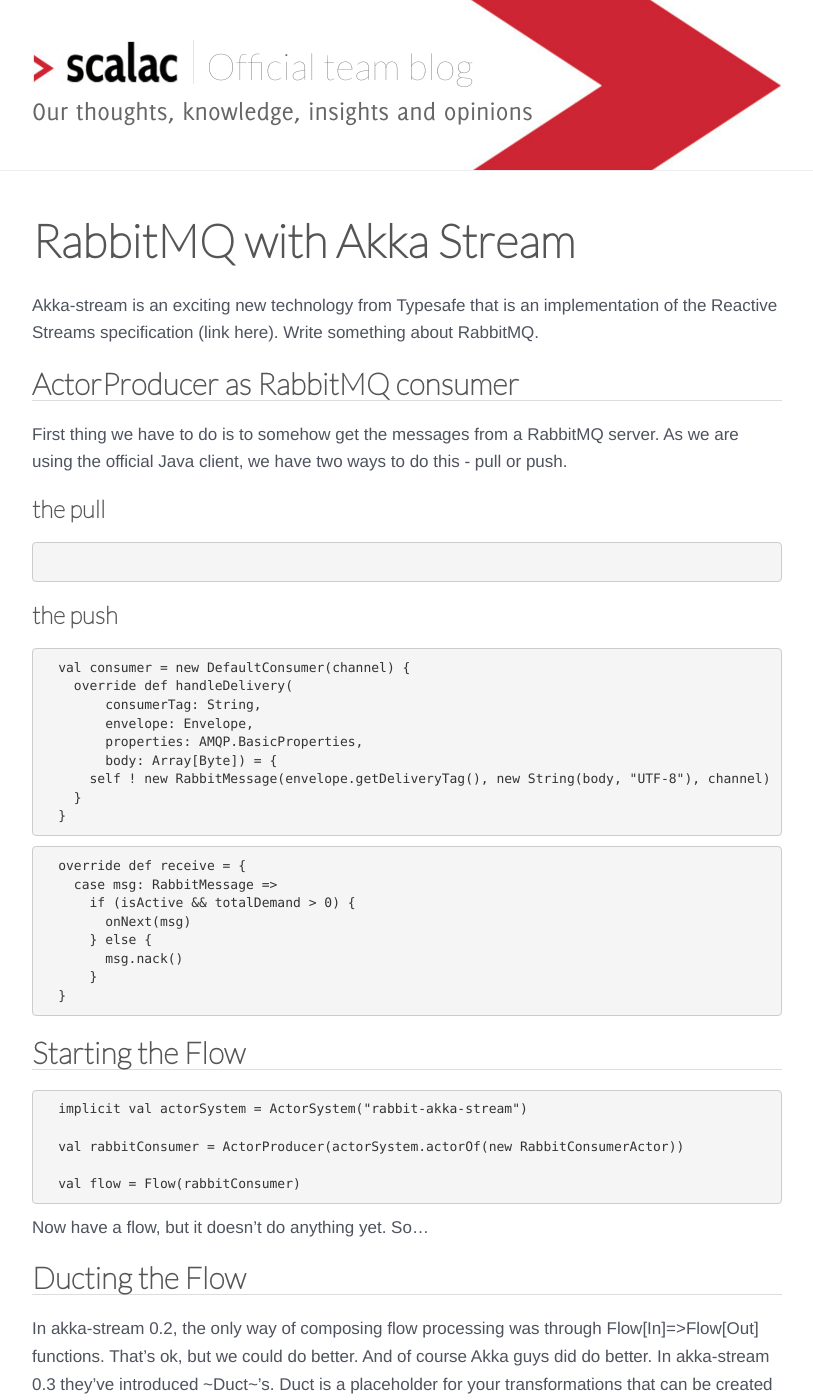
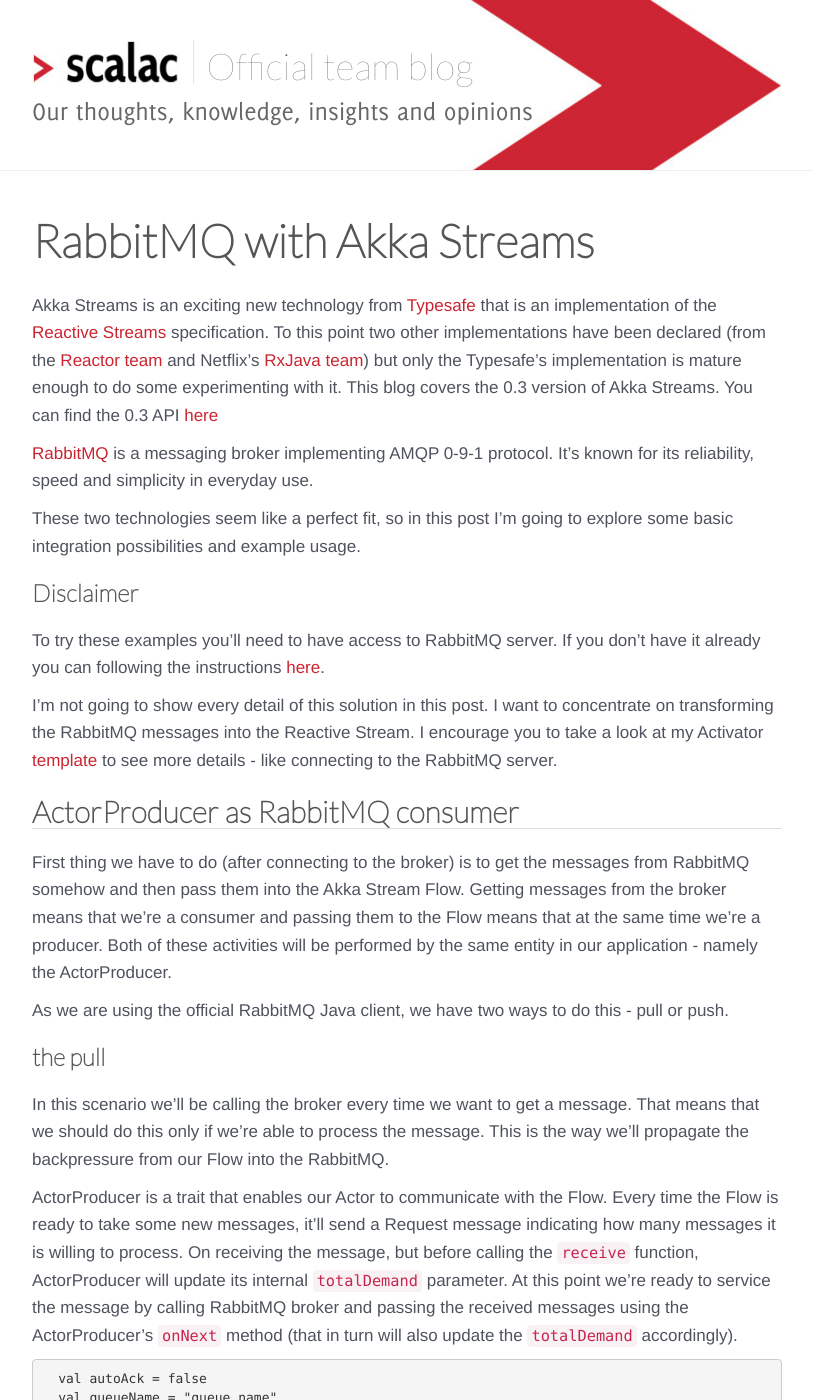
Before and after one commit to serafinmaciej/ScalaConsultants.github.io, a Jekyll site: the page built from _posts/2014-06-22-rabbit-with-akka-stream.markdown, in a window 1280 px wide and 1400 px high. Shown: the whole window, without its empty margins (233-1046 px from the left). Built offline with Jekyll 4.4.1, drawn with Linux system fonts in a browser that asks for light colours; comment, search, counter and statistics services are not loaded; some of the changed text lies outside the part shown.

Commit message:
some more meat

```diff
--- a/_posts/2014-06-22-rabbit-with-akka-stream.markdown
+++ b/_posts/2014-06-22-rabbit-with-akka-stream.markdown
@@ -2,27 +2,63 @@
 comments: true
 date: 2014-06-22 15:55:55
 layout: post
-slug: rabbit-with-akka-stream
-title: RabbitMQ with Akka Stream
-summary: Showing how Akka Streams play nicely with RabbitMQ.
+slug: rabbit-with-akka-streams
+title: RabbitMQ with Akka Streams
+summary: Shows how Akka Streams play nicely with RabbitMQ and provides interesting new way of working with RabbitMQ messages.
 author: Jakub Czuchnowski
 tags:
+- Scala
 - Akka
-- akka-stream
+- Akka Streams
 - RabbitMQ
 ---
 
-Akka-stream is an exciting new technology from Typesafe that is an implementation of the Reactive Streams specification (link here).
-Write something about RabbitMQ.
+Akka Streams is an exciting new technology from [Typesafe](http://www.typesafe.com/) that is an implementation of the [Reactive Streams](http://www.reactive-streams.org/) specification. To this point two other implementations have been declared (from the [Reactor team](https://github.com/reactor/reactor) and Netflix's [RxJava team](https://github.com/Netflix/RxJava/issues/1000)) but only the Typesafe's implementation is mature enough to do some experimenting with it. This blog covers the 0.3 version of Akka Streams. You can find the 0.3 API [here](http://doc.akka.io/api/akka-stream-experimental/0.3/?_ga=1.31946302.1218088554.1402534155#package)
+
+[RabbitMQ](http://www.rabbitmq.com/) is a messaging broker implementing AMQP 0-9-1 protocol. It's known for its reliability, speed and simplicity in everyday use.
+
+These two technologies seem like a perfect fit, so in this post I'm going to explore some basic integration possibilities and example usage.
+
+###Disclaimer
+To try these examples you'll need to have access to RabbitMQ server. If you don't have it already you can following the instructions [here](http://www.rabbitmq.com/download.html).
+
+I'm not going to show every detail of this solution in this post. I want to concentrate on transforming the RabbitMQ messages into the Reactive Stream. I encourage you to take a look at my Activator [template](https://github.com/jczuchnowski/rabbitmq-akka-stream) to see more details - like connecting to the RabbitMQ server.
 
 ##ActorProducer as RabbitMQ consumer
-First thing we have to do is to somehow get the messages from a RabbitMQ server. As we are using the official Java client, we have two ways to do this - pull or push.
+
+First thing we have to do (after connecting to the broker) is to get the messages from RabbitMQ somehow and then pass them into the Akka Stream Flow. Getting messages from the broker means that we're a consumer and passing them to the Flow means that at the same time we're a producer. Both of these activities will be performed by the same entity in our application - namely the ActorProducer.
+
+As we are using the official RabbitMQ Java client, we have two ways to do this - pull or push.
 
 ###the pull
 
+In this scenario we'll be calling the broker every time we want to get a message. That means that we should do this only if we're able to process the message. This is the way we'll propagate the backpressure from our Flow into the RabbitMQ.
+
+ActorProducer is a trait that enables our Actor to communicate with the Flow. Every time the Flow is ready to take some new messages, it'll send a Request message indicating how many messages it is willing to process. On receiving the message, but before calling the `receive` function, ActorProducer will update its internal `totalDemand` parameter. At this point we're ready to service the message by calling RabbitMQ broker and passing the received messages using the ActorProducer's `onNext` method (that in turn will also update the `totalDemand` accordingly).
+
 ~~~ scala
+  val autoAck = false
+  val queueName = "queue.name"
 
+  override def receive = {
+    case Request(elements) => if (isActive) {
+      (1 to elements) foreach { _ =>
+        val response = channel.basicGet(binding.queue, autoAck)
+        if (response != null) {
+          val msg = new RabbitMessage(
+            response.getEnvelope().getDeliveryTag(),
+            new String(response.getBody(), "UTF-8"),
+            channel)
+          onNext(msg)
+        }
+      }
+    }
+  }
 ~~~
+
+You'll probably notice that if RabbitMQ doesn't have any messages for us, it'll return null. That means that if we're consuming the messages faster than the producer is sending them to the broker, we will be generating much unnecessary web traffic and we'll be wasting resources.
+
+That is why we will use the Push method next.
 
 ###the push
 
@@ -35,6 +71,12 @@
         body: Array[Byte]) = {
       self ! new RabbitMessage(envelope.getDeliveryTag(), new String(body, "UTF-8"), channel)
     }
+  }
+
+  def register(channel: Channel, queue: String, consumer: Consumer): Unit =  {
+    val autoAck = false
+    val queue = "queue.name"
+    ch.basicConsume(queue, autoAck, consumer)
   }
 ~~~
 
@@ -63,7 +105,7 @@
 
 ##Ducting the Flow
 
-In akka-stream 0.2, the only way of composing flow processing was through Flow[In]=>Flow[Out] functions. That's ok, but we could do better. And of course Akka guys did do better. In akka-stream 0.3 they've introduced ~Duct~'s. Duct is a placeholder for your transformations that can be created independently from the Flow and later attached to it. The signature is ~Duct[In, Out]~. As you might have guessed, ~In~ is a type that enters the Duct and ~Out~ is the type that leaves. Here's an example of a Duct:
+In Akka Streams 0.2, the only way of composing flow processing was through `Flow[In] => Flow[Out]` functions. That's ok, but we could do better. And of course Akka guys did do better. In Akka Streams 0.3 they've introduced `Duct`'s. Duct is a placeholder for your transformations that can be created independently from the Flow and later attached to it. The signature is `Duct[In, Out]`. As you might have guessed, `In` is a type that enters the Duct and `Out` is the type that leaves. Here's an example of a Duct:
 
 ~~~ scala
   val duct: Duct[RabbitMessage, String] = Duct[RabbitMessage].
@@ -78,9 +120,15 @@
     }
 ~~~
 
-We create the Duct by a call to a companion object with an input type - Duct[RabbitMessage]. At this point our Duct has a type of Duct[RabbitMessage, RabbitMessage]. Later on we are doing some transformations using the ~map~ operator. The transformed message that leaves our Duct is a String. So the final type is ~Duct[RabbitMessage, String]~.
+We create the Duct by calling the companion object with an input type - `Duct[RabbitMessage]`. At this point our Duct has a type of `Duct[RabbitMessage, RabbitMessage]`. Later on we are doing some transformations using the `map` operator:
 
-Ok, but still this doesn't do anything. So again...
+* acknowledge the message
+* retrieve the message body
+* log the message
+
+The transformed message that leaves our Duct is a String. So the final type is `Duct[RabbitMessage, String]`.
+
+Ok, but still this doesn't do anything. So next...
 
 ##Putting it together
 
```
